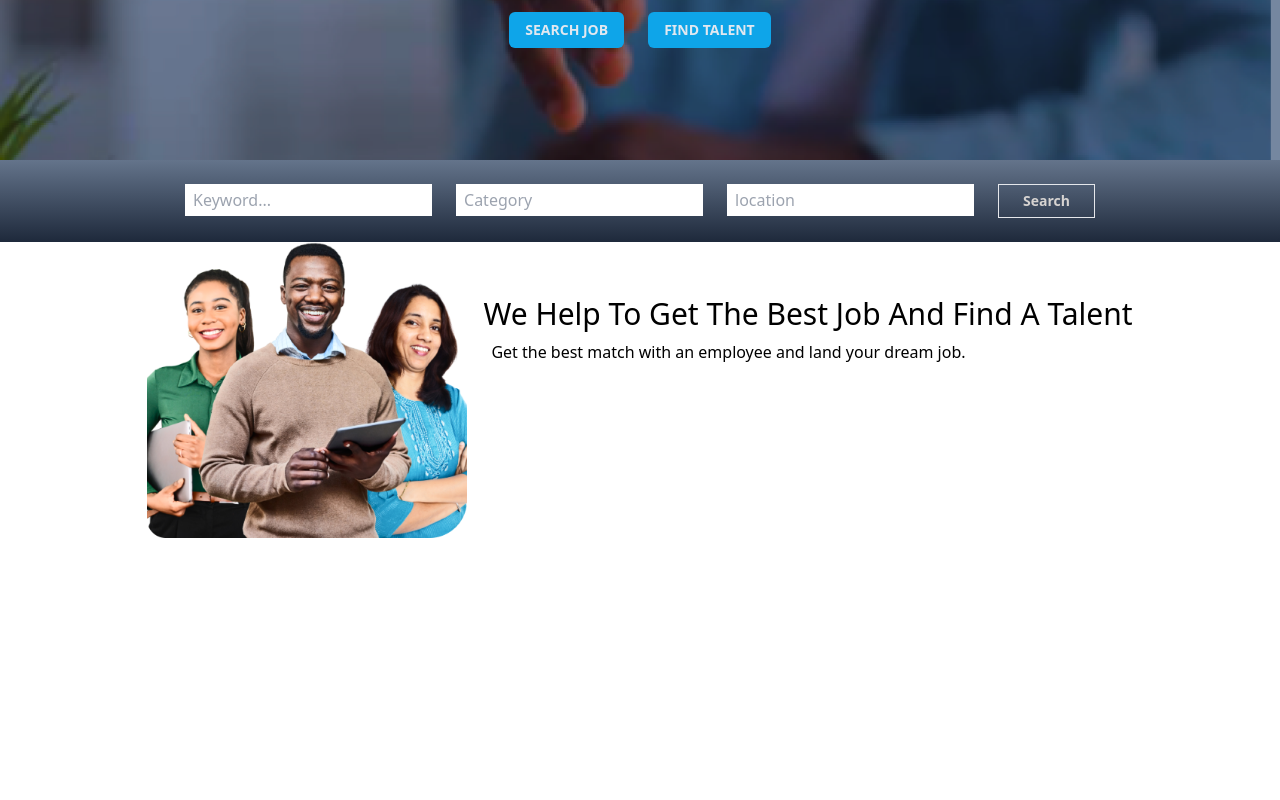
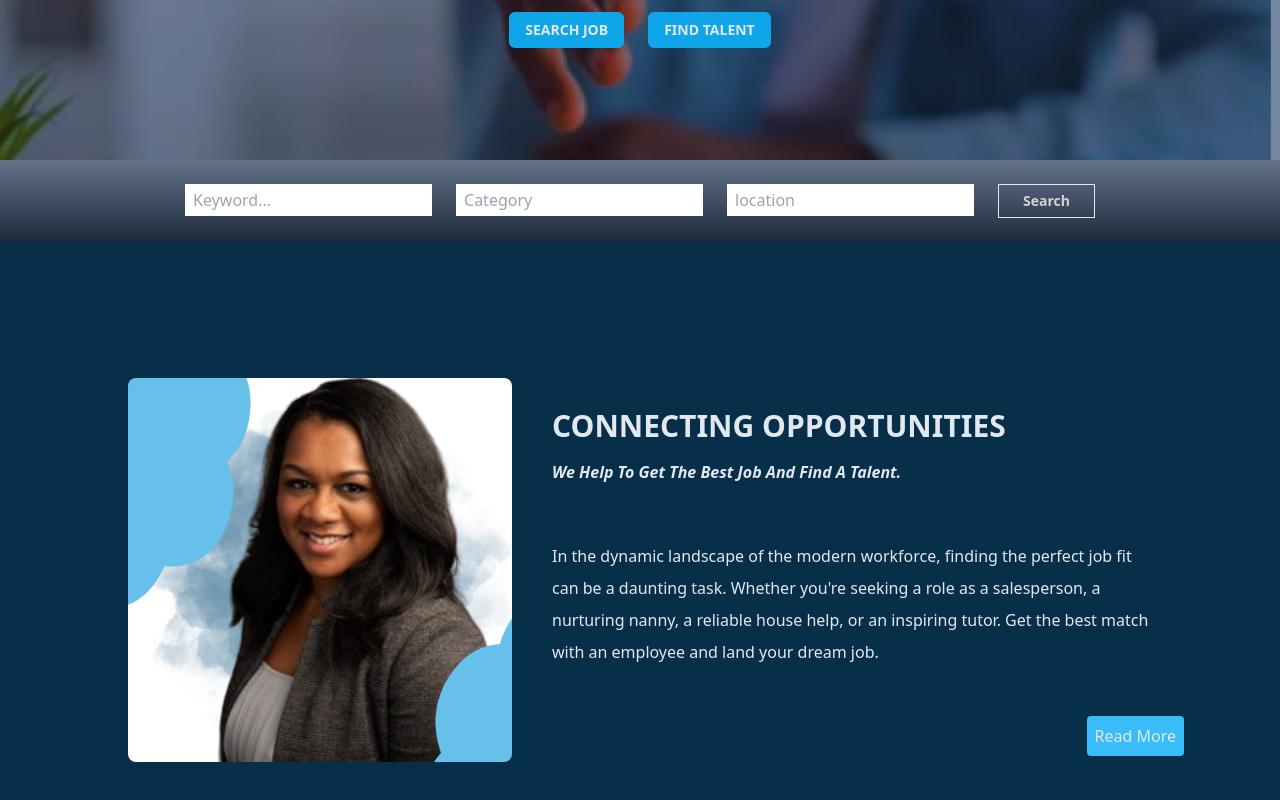
Before and after one commit to janeAnezi/RapidRoles, a React (Vite) app: page / in a window 1280 px wide. Shown: the part 406-1206 px from the top of the page. Before the commit the page ends 944 px from the top, so only its background shows below. Built offline with nearby package versions, Linux system fonts and the light colour scheme.

Commit message:
update about content

```diff
--- a/src/Components/About.jsx
+++ b/src/Components/About.jsx
@@ -3,11 +3,19 @@ import React from 'react';
 export default function About() {
     return(
         <>
-            <div key="about" className="flex space-x-4 justify-center items-center">
-                <img className='w-80' src="../src/assets/images/about01.png" alt="About company image" />
-                <div className=" pt-12 pb-40">
-                    <h1 className="text-3xl ">We Help To Get The Best Job And Find A Talent</h1>
-                    <p className="p-2"> Get the best match with an employee and land your dream job.</p>
+            <div className="flex w-full justify-center items-center bg-sky-950 py-20 px-10 text-slate-200">
+                <div className='mr-10 mt-14'><img className='rounded-lg w-96' src="../src/assets/images/bgaboutprsn.png" alt="About company image" /></div>
+                <div className='w-[50%]'>
+                    <div className='mb-14'>
+                        <h1 className="text-3xl font-semibold mb-4 ">CONNECTING OPPORTUNITIES</h1>
+                        <i className='pt-3 font-semibold'>We Help To Get The Best Job And Find A Talent.</i>
+                    </div>
+                    <p className="leading-loose mb-2">
+                        In the dynamic landscape of the modern workforce, finding the perfect job fit can
+                        be a daunting task. Whether you're seeking a role as a salesperson, a nurturing nanny, a reliable house help,
+                        or an inspiring tutor. Get the best match with an employee and land your dream job.
+                    </p>
+                    <button className='bg-sky-400 rounded mt-10 p-2 absolute right-24 '>Read More</button>
                 </div>
 
             </div>
--- a/tailwind.config.js
+++ b/tailwind.config.js
@@ -8,9 +8,11 @@ export default {
     extend: {
       backgroundImage: {
         'hero': "url('../src/assets/images/hero02.png')",
+        'aboutbg': "url('../src/assets/images/skybluebg.png')",
       },
       backgroundPosition: {
         'center': 'center',
+        'left' : 'left,'
       },
       backgroundSize: {
         'cover': 'cover',
```
Also changed, not shown: src/assets/images/bgaboutprsn.png (added).
